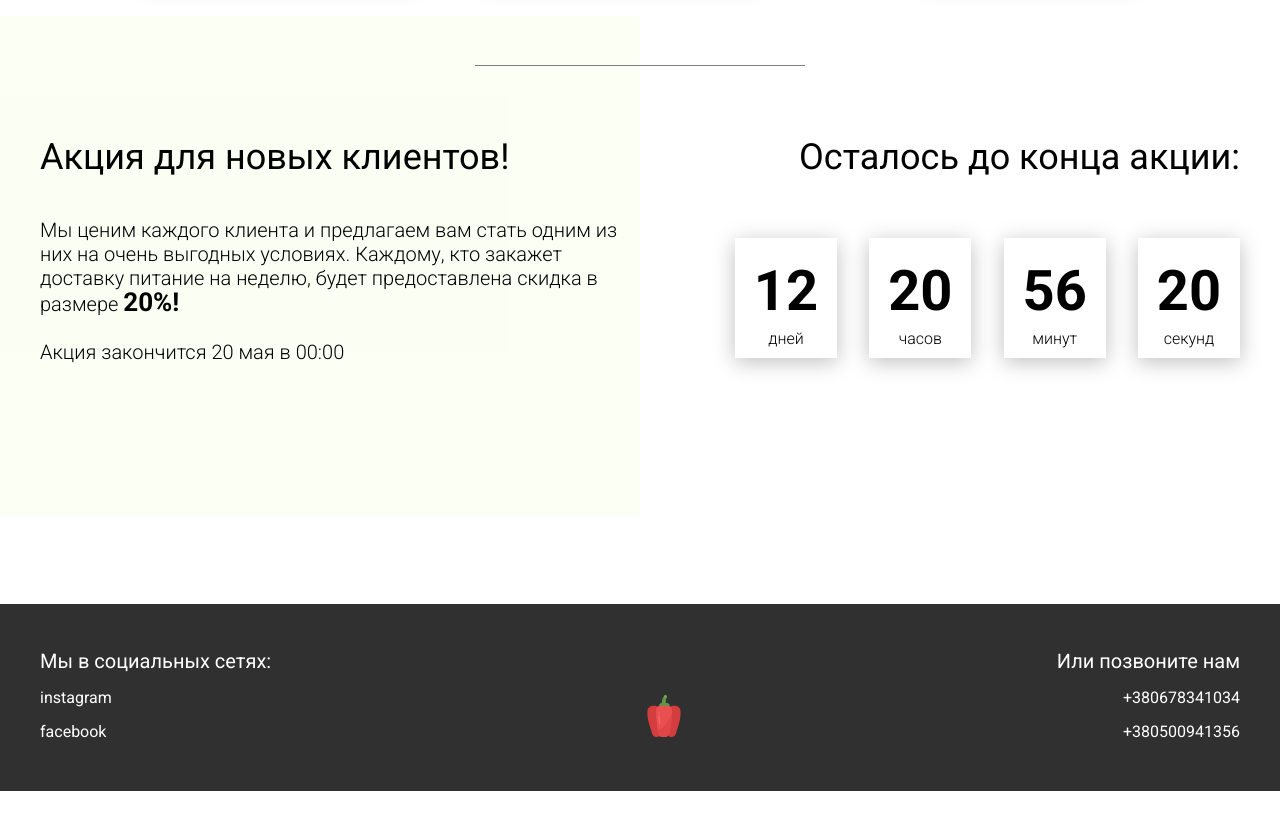
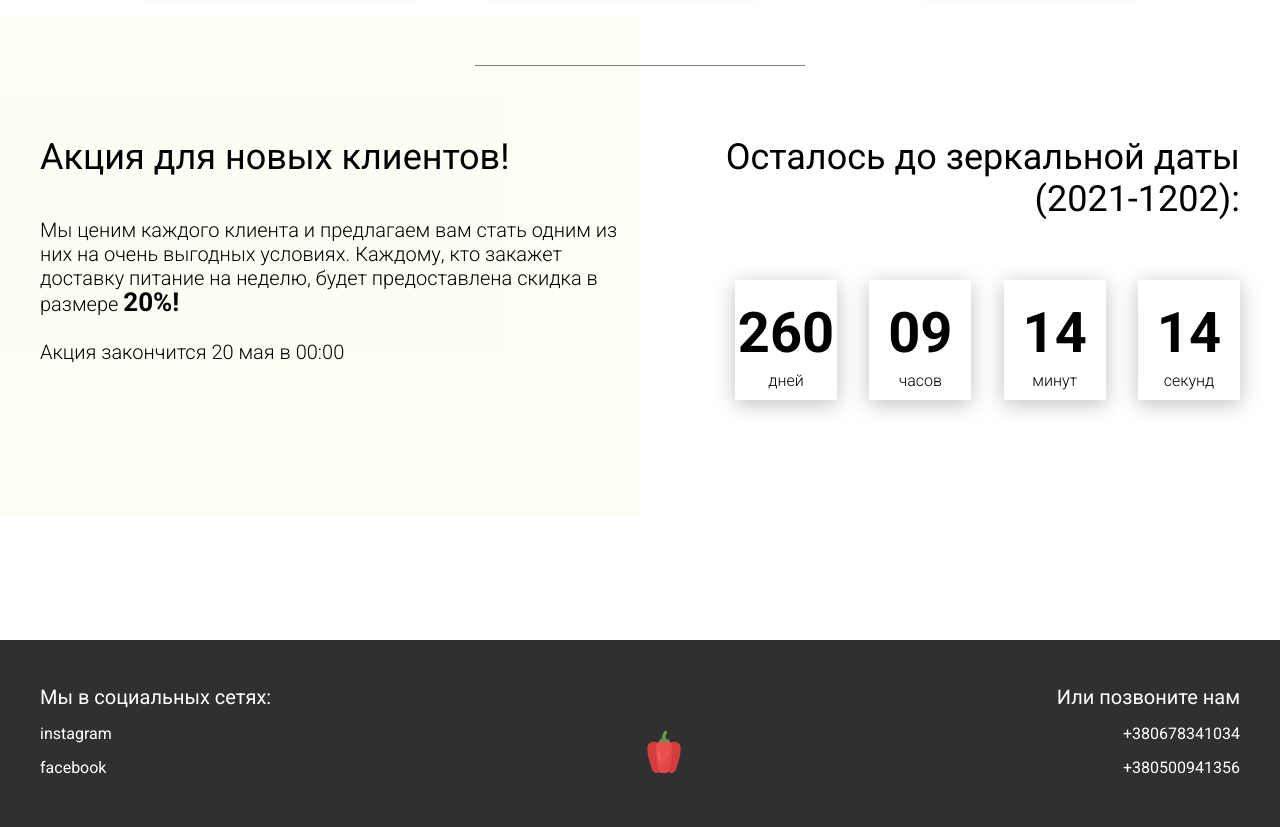
Before and after one commit to Pycckue1129/Food-dist, a plain HTML site: page index.html in a window 1280 px wide. Shown: the part 3460-4287 px from the top of the page. Before the commit the page ends 4251 px from the top, so only its background shows below. Drawn offline with Linux system fonts and the light colour scheme.

Commit message:
1603-1745

```diff
--- a/index.html
+++ b/index.html
@@ -268,7 +268,7 @@
                 </div>
             </div>
             <div class="promotion__timer">
-                <div class="title">Осталось до конца акции:</div>
+                <div class="title">Осталось до зеркальной даты (2021-1202):</div>
                 <div class="timer">
                     <div class="timer__block">
                         <span id="days">12</span>
--- a/js/script.js
+++ b/js/script.js
@@ -1,10 +1,14 @@
 'use strict';
 
-const tabContent = document.querySelectorAll('.tabcontent'),
-    tabs = document.querySelectorAll('.tabheader__item'),
-    tabsParent = document.querySelector('.tabheader__items');
 
 window.addEventListener('DOMContentLoaded', () => {
+
+    //tabs
+
+    const tabContent = document.querySelectorAll('.tabcontent'),
+        tabs = document.querySelectorAll('.tabheader__item'),
+        tabsParent = document.querySelector('.tabheader__items');
+
     function hideContent() {
         tabContent.forEach((item, i) => {
             item.classList.add('hide');
@@ -39,4 +43,57 @@ window.addEventListener('DOMContentLoaded', () => {
             });
         }
     });
+
+    //timer
+
+    const deadline = '2021-12-02';
+
+    function getTimeRemaining(endtime) {
+        const t = Date.parse(endtime) - Date.parse(new Date()),
+            days = Math.floor(t / 1000 / 60 / 60 / 24),
+            hours = Math.floor((t / 1000 / 60 / 60) % 24),
+            minutes = Math.floor((t / 1000 / 60) % 60),
+            seconds = Math.floor((t / 1000) % 60);
+        return {
+            'total': t,
+            'days': days,
+            'hours': hours,
+            'minutes': minutes,
+            'seconds': seconds
+        };
+    }
+
+    function setZero(num) {
+        if (num >= 0 && num < 10) {
+            return `0${num}`;
+        } else {
+            return num;
+        }
+    }
+
+    function getDateHtml(timerclass, endtime) {
+        const timer = document.querySelector(timerclass),
+            days = timer.querySelector('#days'),
+            hours = timer.querySelector('#hours'),
+            minutes = timer.querySelector('#minutes'),
+            seconds = timer.querySelector('#seconds'),
+            timeInterval = setInterval(setTimerHtml, 1000);
+
+        setTimerHtml();
+
+        function setTimerHtml() {
+            const t = getTimeRemaining(endtime);
+
+            days.innerHTML = setZero(t.days);
+            hours.innerHTML = setZero(t.hours);
+            minutes.innerHTML = setZero(t.minutes);
+            seconds.innerHTML = setZero(t.seconds);
+
+            if (getTimeRemaining(endtime).total <= 0) {
+                clearInterval(timeInterval);
+            }
+        }
+    }
+
+    getDateHtml('.timer', deadline);
 });
```
